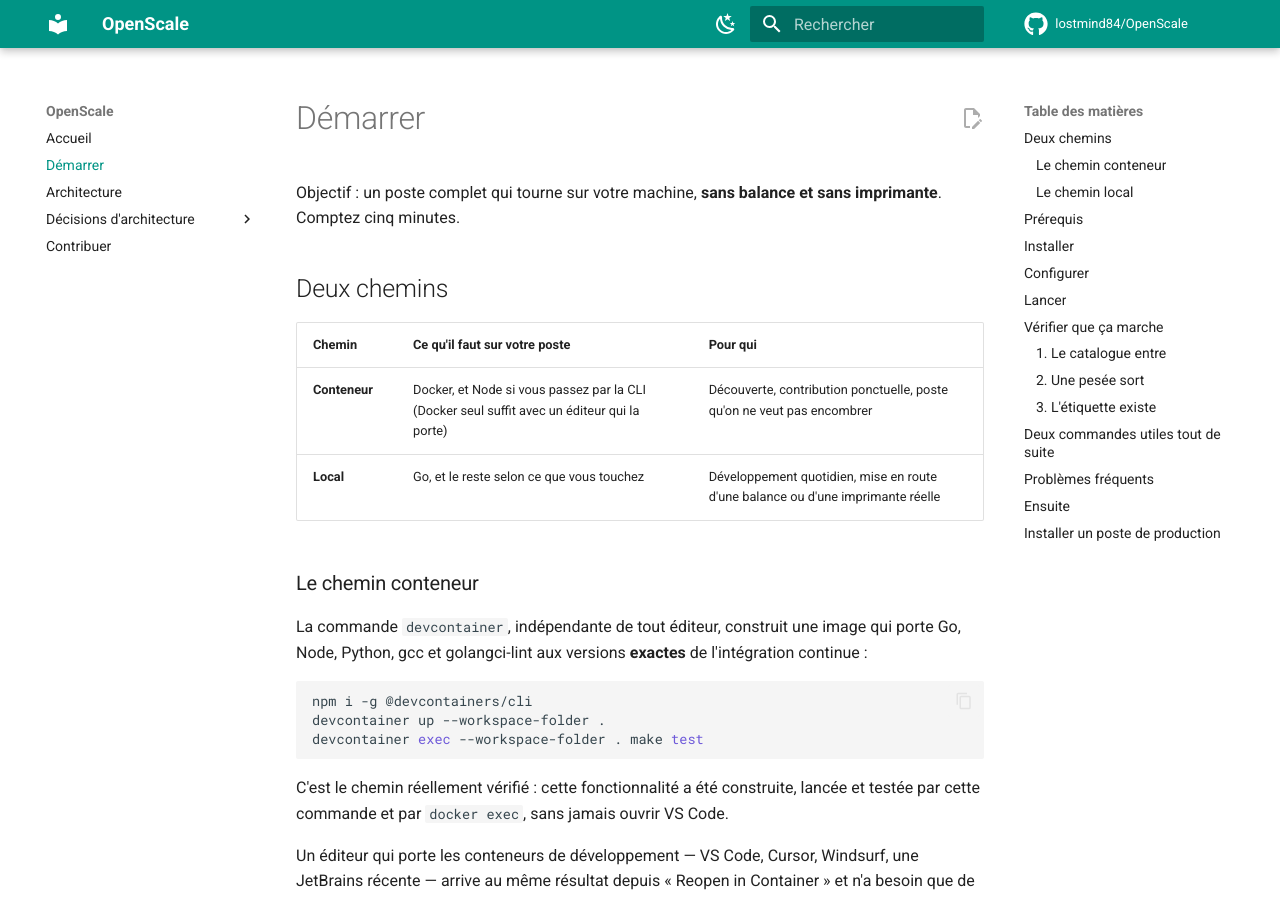
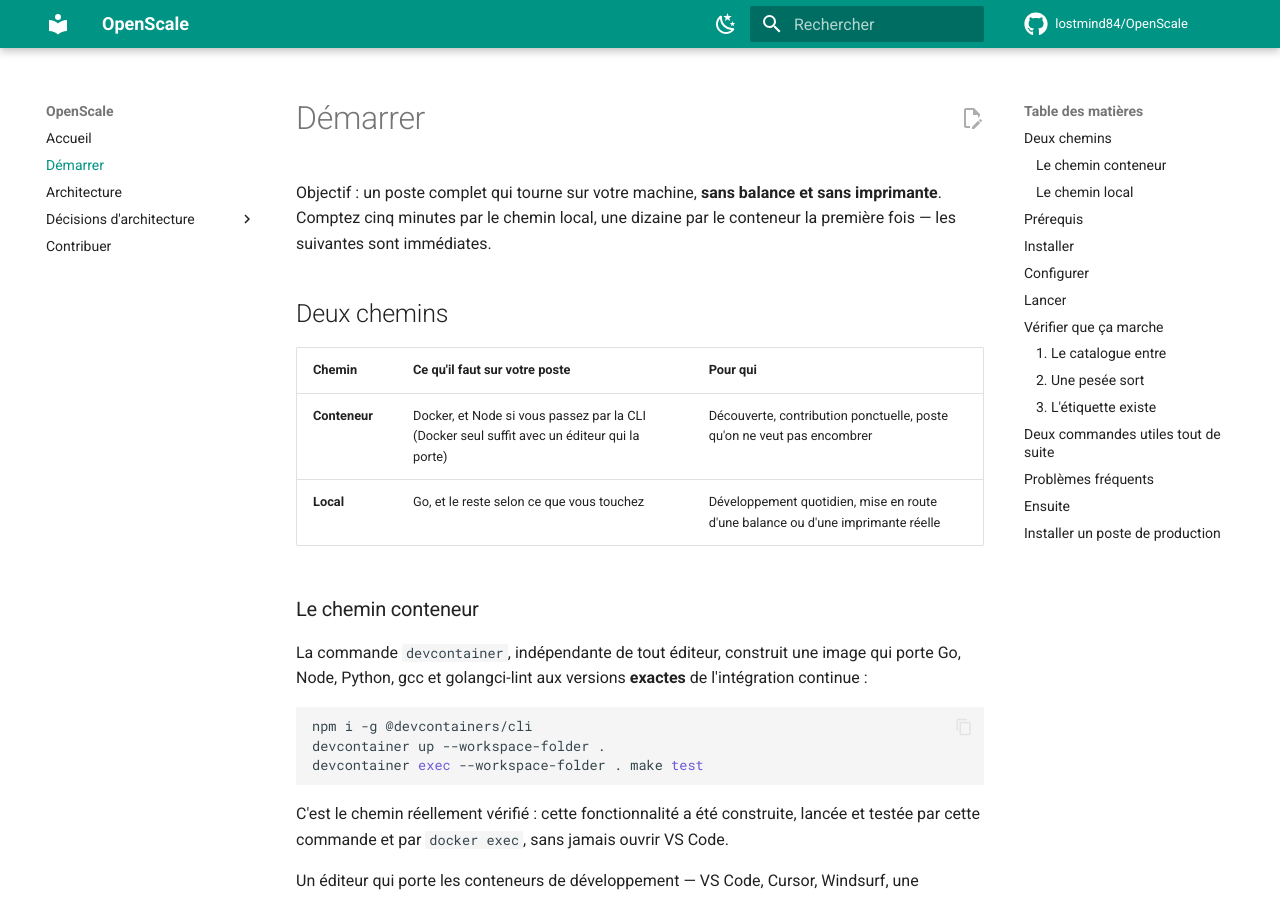
Before and after one commit to lostmind84/OpenScale, an MkDocs documentation site: the page built from handbook/getting-started.md, in a window 1280 px wide and 900 px high. Built offline with MkDocs 1.6.1 and Material for MkDocs 9.7.7, drawn with Linux system fonts in a browser that asks for light colours; comment, search, counter and statistics services are not loaded.

Commit message:
docs(devcontainer): l'intro annonce le cout des deux chemins, pas d'un seul
« Comptez cinq minutes » ouvrait la page avant toute bifurcation, alors que le
chemin conteneur — présenté en premier — coûte 8 min 3 s à la première
construction, mesurés. Le lecteur ne l'apprenait que quarante lignes plus bas.

La phrase annonce désormais les deux, et dit que la note salée n'est payée
qu'une fois.

```diff
--- a/handbook/getting-started.md
+++ b/handbook/getting-started.md
@@ -1,7 +1,8 @@
 # Démarrer
 
 Objectif : un poste complet qui tourne sur votre machine, **sans balance et sans
-imprimante**. Comptez cinq minutes.
+imprimante**. Comptez cinq minutes par le chemin local, une dizaine par le conteneur
+la première fois — les suivantes sont immédiates.
 
 ## Deux chemins
 
```
